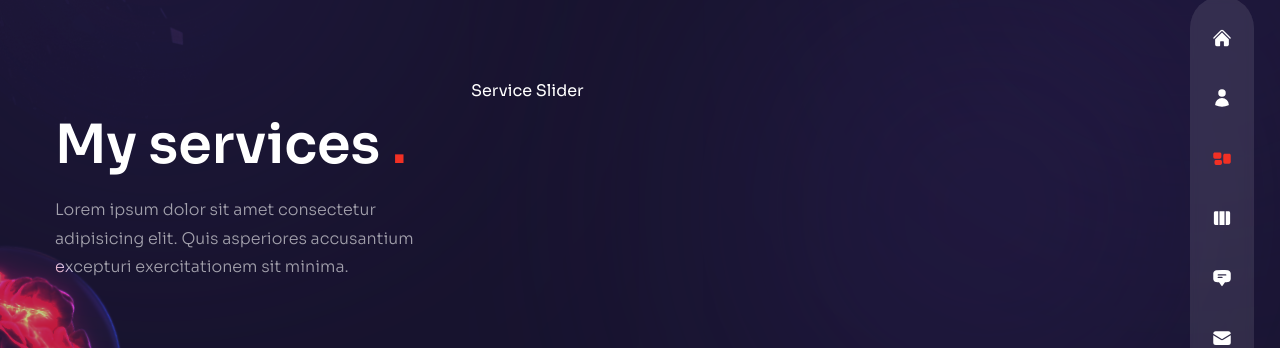
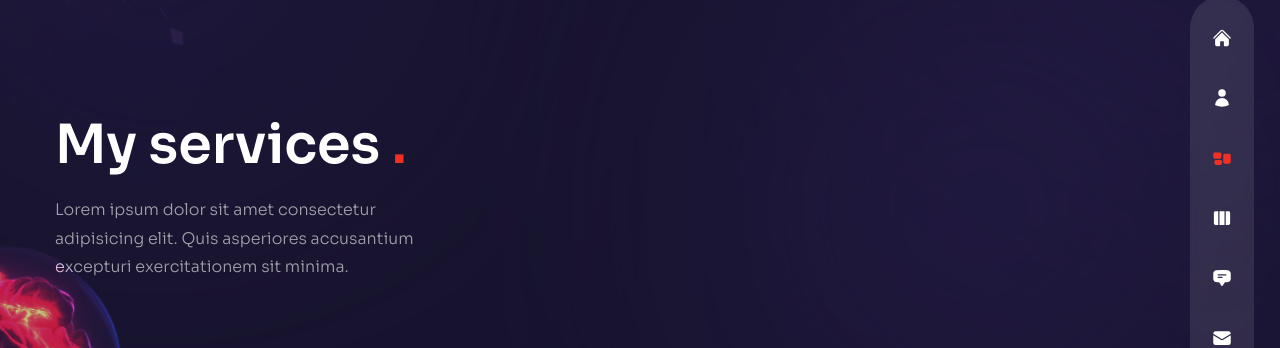
Before and after one commit to erickdc7/react-portfolio-2, a Next.js app: page /services in a window 1280 px wide. Shown: the part 212-560 px from the top of the page. Built offline with nearby package versions, Linux system fonts and the light colour scheme.

Commit message:
add required modules

```diff
--- a/components/ServiceSlider.js
+++ b/components/ServiceSlider.js
@@ -49,7 +49,11 @@ const serviceData = [
 ];
 
 const ServiceSlider = () => {
-  return <div>Service Slider</div>;
+  return (
+    <Swiper>
+      Service Slider
+    </Swiper>
+  );
 };
 
 export default ServiceSlider;
```
